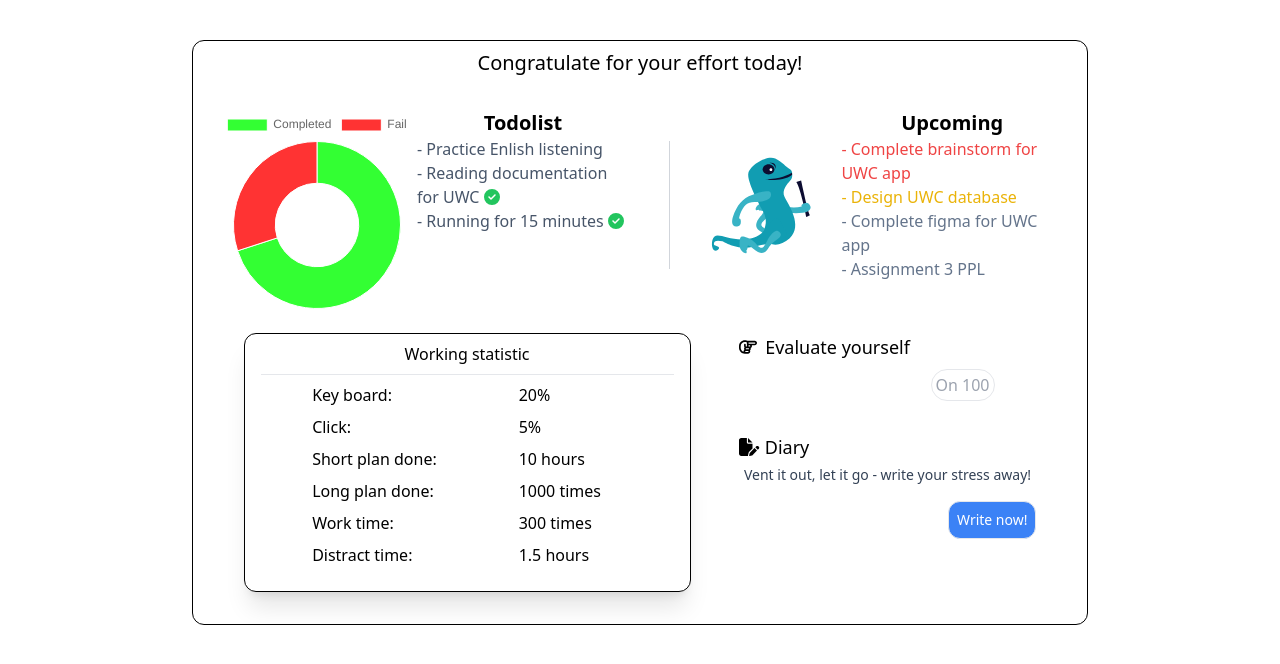
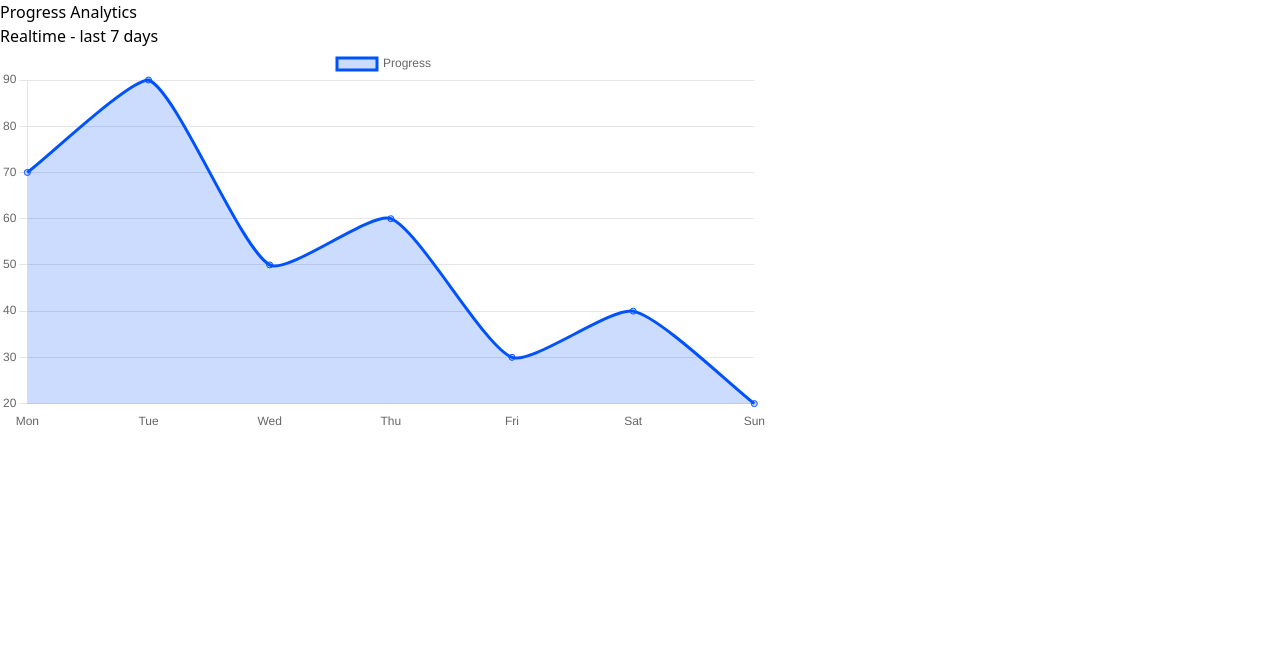
Before and after one commit to hungle2002/Bestie, a React (Create React App) app: page /home in a window 1280 px wide. Shown: the top 664 px of the page. Built offline with nearby package versions, Linux system fonts and the light colour scheme.

Commit message:
addchart

```diff
--- /dev/null
+++ b/src/components/lineChart/index.js
@@ -0,0 +1,94 @@
+/* eslint-disable max-len */
+import {
+    CategoryScale,
+    Chart as ChartJS,
+    Filler,
+    Legend,
+    LinearScale,
+    LineElement,
+    PointElement,
+    TimeScale,
+    Title,
+    Tooltip
+} from 'chart.js';
+import React from 'react';
+import { Line } from 'react-chartjs-2';
+
+ChartJS.register(LineElement, CategoryScale, LinearScale, PointElement, Filler, Tooltip, TimeScale, Title,
+    Legend);
+const LineChartBox = ({ title, data, opNum }) => {
+    const options1 = {
+        responsive: true,
+        showTooltips: true,
+        interaction: {
+            mode: 'index',
+            intersect: false
+        },
+        stacked: false,
+        plugins: {
+            title: {
+                display: true
+            }
+        },
+        scales:
+    {
+        y:
+      {
+          min: 0,
+          max: 100,
+          type: 'linear',
+          display: true
+      },
+        y1: {
+            type: 'linear',
+            display: true,
+            min: 0,
+            max: 20000,
+            grid: {
+                drawOnChartArea: false // only want the grid lines for one axis to show up
+            }
+        },
+        x: {
+            grid: {
+                display: false
+            }
+        }
+    }
+    };
+    const options2 = {
+        responsive: true,
+        showTooltips: true,
+        interaction: {
+            mode: 'index',
+            intersect: false
+        },
+        stacked: false,
+        scales:
+    {
+        y:
+      {
+          type: 'linear',
+          display: true
+      },
+        x: {
+            grid: {
+                display: false
+            }
+        }
+    }
+    };
+    const options = options2;
+    return (
+        <div className="h-96 gap-2.5">
+            <h1>{title} Analytics</h1>
+            <p>Realtime - last 7 days</p>
+            <div className="h-96">
+                <Line
+                    data={data}
+                    options={options} />
+            </div>
+        </div>
+    );
+};
+
+export default LineChartBox;
--- a/src/pages/HomePage/index.js
+++ b/src/pages/HomePage/index.js
@@ -1,7 +1,24 @@
 import EndDayBox from '../../components/endDayBox';
+import LineChartBox from '../../components/lineChart';
 function HomePage () {
+    const data2 = {
+        labels: ['Mon', 'Tue', 'Wed', 'Thu', 'Fri', 'Sat', 'Sun'],
+        datasets: [
+            {
+                label: 'Progress',
+                // yAxisID: 'consumption',
+                data: [70, 90, 50, 60, 30, 40, 20],
+                fill: true,
+                borderColor: 'rgba(0, 82, 255, 1)',
+                backgroundColor: 'rgba(0, 82, 255, 0.2)',
+                tension: 0.2,
+                yAxisID: 'y'
+            }
+        ]
+    };
     return (
-        <div><EndDayBox/></div>);
+        <div><LineChartBox title={'Progress'}
+            data={data2}opNum={1}/></div>);
 }
 
 export default HomePage;
```
